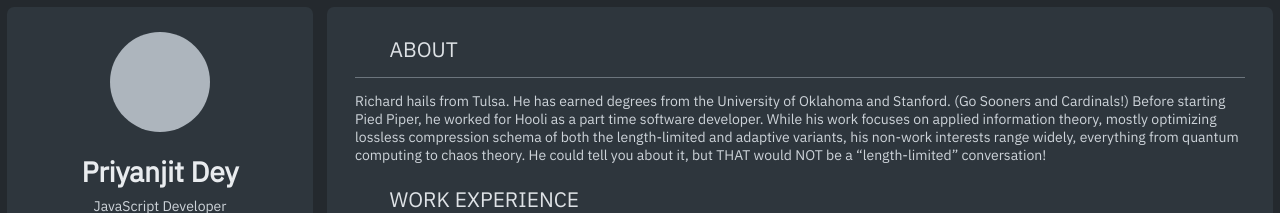
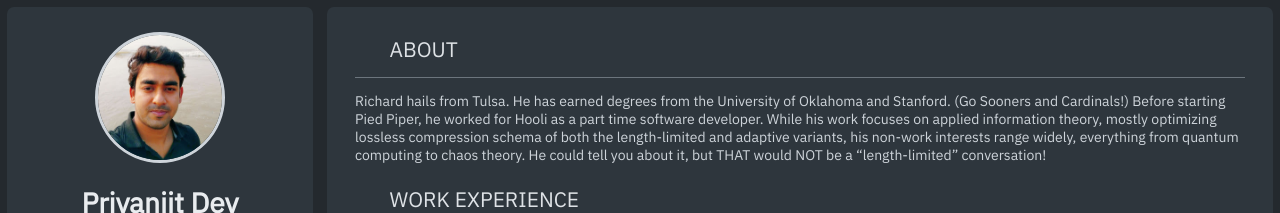
Before and after one commit to priyanjitdey94/priyanjitdey94.github.io, a Svelte app: page / in a window 1280 px wide. Shown: the top 213 px of the page. Built offline with nearby package versions, Linux system fonts and the light colour scheme; some icons are missing.

Commit message:
added profile image

```diff
--- a/src/components/About.svelte
+++ b/src/components/About.svelte
@@ -66,12 +66,19 @@
   }
 
   .aside-avatar {
-    min-width: 100px;
-    min-height: 100px;
     border-radius: 50%;
+    border: 3px solid var(--gray-400);
     margin-top: 1rem;
     margin-bottom: 1rem;
-    background-color: var(--gray-500);
+  }
+
+  .aside-avatar img {
+    display: block;
+    max-width: 125px;
+    max-height: 125px;
+    width: auto;
+    height: auto;
+    border-radius: 50%;
   }
 
   .aside-title {
@@ -121,7 +128,9 @@
 <div class='app-aside'>
   <span class='aside-close-btn' on:click={hideAside}>x</span>
   <div class='aside-container'>
-    <div class='aside-avatar'></div>
+    <div class='aside-avatar'>
+      <img src='images/dp.jpg' alt='profile picture' />
+    </div>
     <div class='aside-title'>Priyanjit Dey</div>
     <div class='aside-subtitle'>JavaScript Developer</div>
     <Separator />
```
Also changed, not shown: public/images/dp.jpg (added), 1 other file (tests, documents, lock files or other folders).
